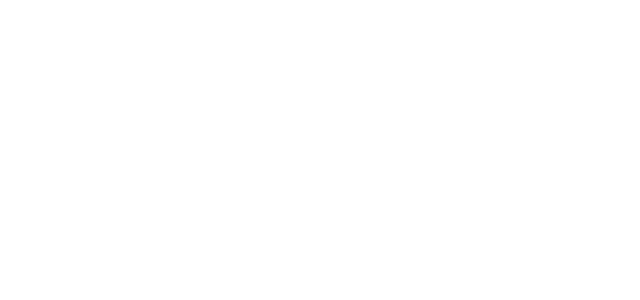
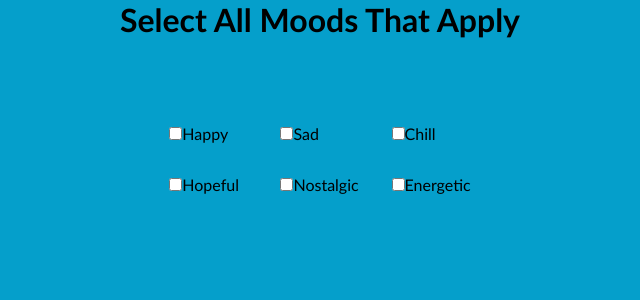
Before and after one commit to parkerrudd/song-generator, a React (Create React App) app: page / in a window 1280 px wide. Shown: the top 300 px of the page, without its empty margins (320-960 px from the left). Built offline with nearby package versions, Linux system fonts and the light colour scheme.

Commit message:
added moods and styled app page

```diff
--- a/src/App.css
+++ b/src/App.css
@@ -1,38 +1,28 @@
+* {
+  margin: 0;
+  padding: 0;
+  box-sizing: border-box;
+  font-family:'Gill Sans', 'Gill Sans MT', Calibri, 'Trebuchet MS', sans-serif
+}
+
 .App {
+  min-height: 100vh;
+  background-color: #059FCB;
+}
+
+#header {
   text-align: center;
 }
 
-.App-logo {
-  height: 40vmin;
-  pointer-events: none;
+.mood-selectors-container {
+  display: flex;
+  justify-content: center;
+  align-items: center;
+  min-height: 30vh;
 }
 
-@media (prefers-reduced-motion: no-preference) {
-  .App-logo {
-    animation: App-logo-spin infinite 20s linear;
-  }
+.mood-selectors {
+  display: grid;
+  grid-template-columns: repeat(3, 1fr);
+  gap: 2em;
 }
-
-.App-header {
-  background-color: #282c34;
-  min-height: 100vh;
-  display: flex;
-  flex-direction: column;
-  align-items: center;
-  justify-content: center;
-  font-size: calc(10px + 2vmin);
-  color: white;
-}
-
-.App-link {
-  color: #61dafb;
-}
-
-@keyframes App-logo-spin {
-  from {
-    transform: rotate(0deg);
-  }
-  to {
-    transform: rotate(360deg);
-  }
-}
--- a/src/App.js
+++ b/src/App.js
@@ -1,10 +1,21 @@
 import React from 'react';
 import './App.css';
+import Moods from './moods';
 
 function App() {
   return (
     <div className="App">
-
+      <h1 id='header'>Select All Moods That Apply</h1>
+        <div className="mood-selectors-container">
+          <div className="mood-selectors">
+            <Moods name='Happy' />
+            <Moods name='Sad' />
+            <Moods name='Chill' />
+            <Moods name='Hopeful' />
+            <Moods name='Nostalgic' />
+            <Moods name='Energetic' />
+          </div>
+        </div>
     </div>
   );
 }
--- /dev/null
+++ b/src/moods.js
@@ -0,0 +1,13 @@
+import React from "react";
+import './App.css';
+
+function Moods(props) {
+    return (
+        <div className="mood-selector">
+            <input type="checkbox" name={props.name} id={props.name} />
+            <label htmlFor={props.name} id={props.name}>{props.name}</label>
+        </div>
+    )
+}
+
+export default Moods;
```
